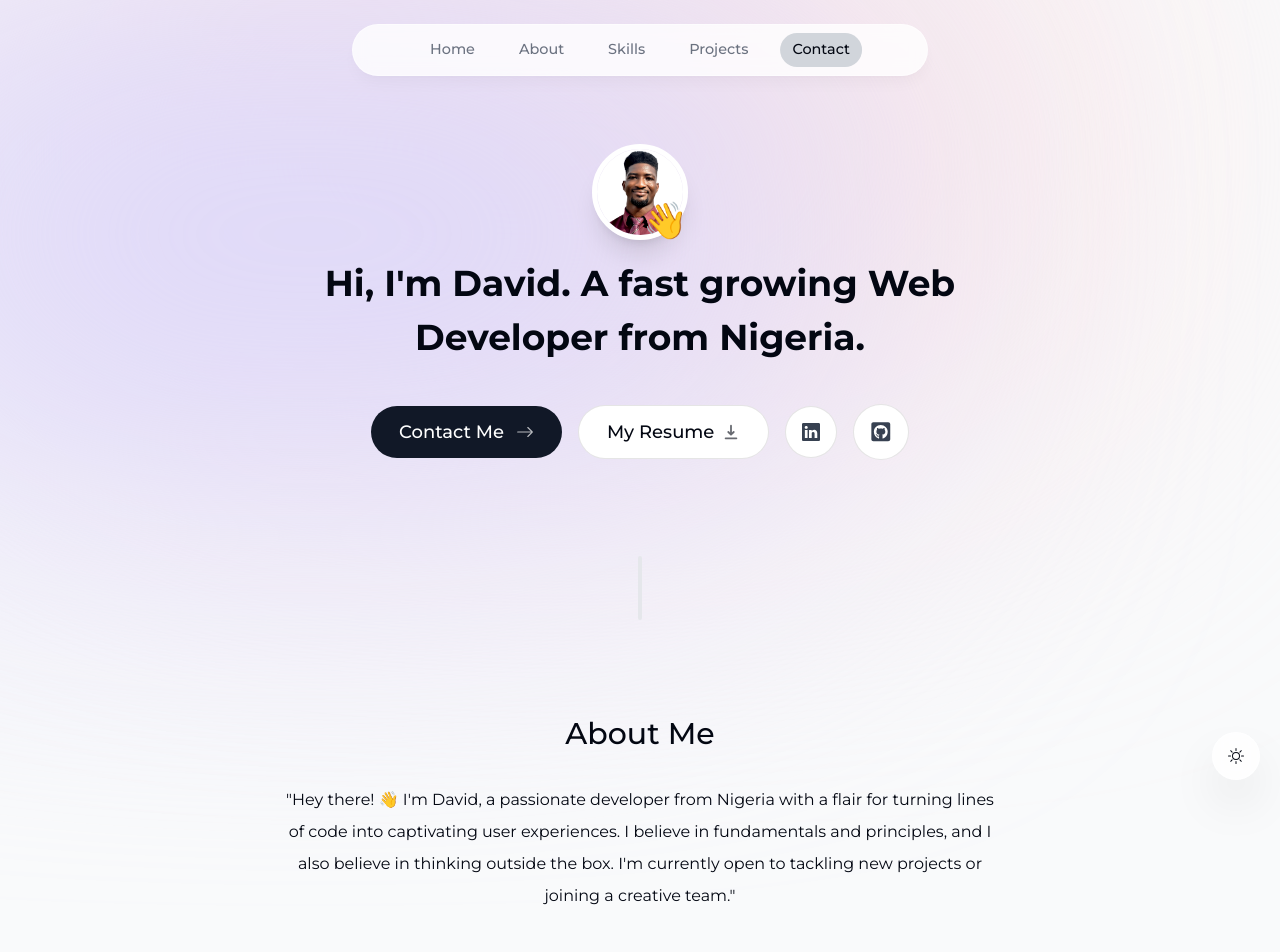
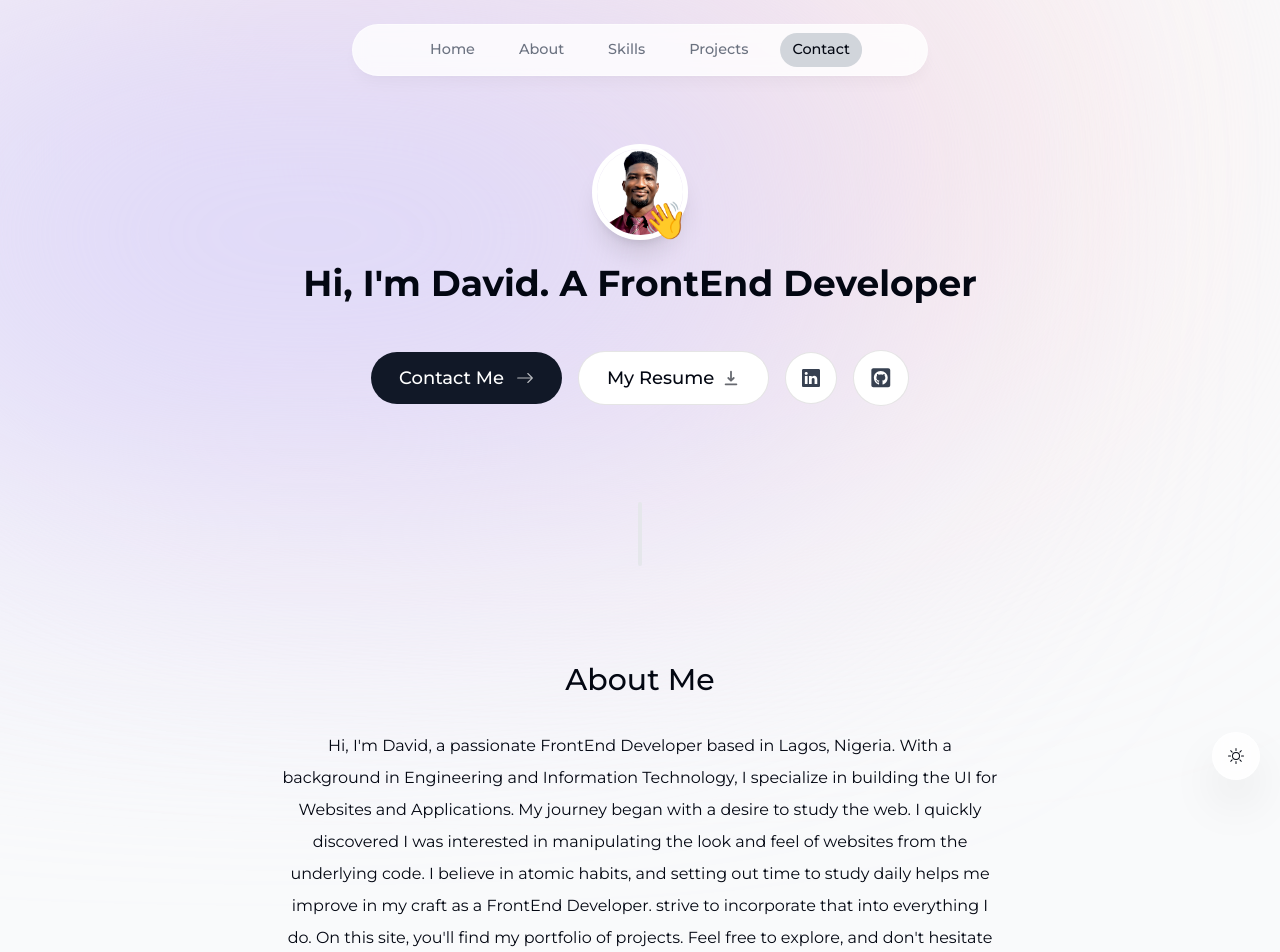
Before and after one commit to agbaniongithub/portfolio, a Next.js app: page / in a window 1280 px wide. Shown: the top 952 px of the page. Built offline with nearby package versions, Linux system fonts and the light colour scheme; no server answers.

Commit message:
Migrating fonts

```diff
--- a/components/AboutMe.tsx
+++ b/components/AboutMe.tsx
@@ -19,8 +19,8 @@ export default function AboutMe() {
     >
       <SectionHeading>About me</SectionHeading>
       <p className="mb-3">
-        "Hey there! 👋 I'm David, a passionate developer from Nigeria with a flair for turning lines of code into captivating user experiences. I believe in fundamentals and principles, and I also believe in thinking outside the box. I'm currently open to tackling new projects or joining a creative team."
-      </p>
+      Hi, I'm David, a passionate FrontEnd Developer based in Lagos, Nigeria. With a background in Engineering and Information Technology, I specialize in building the UI for Websites and Applications.
+My journey began with a desire to study the web. I quickly discovered I was interested in manipulating the look and feel of websites from the underlying code. I believe in atomic habits, and setting out time to study daily helps me improve in my craft as a FrontEnd Developer. strive to incorporate that into everything I do. On this site, you'll find my portfolio of projects. Feel free to explore, and don't hesitate to reach out if you'd like to connect!</p>
     </motion.section>
   );
 }
--- a/components/Intro.tsx
+++ b/components/Intro.tsx
@@ -62,7 +62,7 @@ export default function Intro() {
         initial={{ opacity: 0, y: 100 }}
         animate={{ opacity: 1, y: 0 }}
       >
-        <span className="font-bold">Hi, I'm David. A fast growing Web Developer from Nigeria.</span>
+        <span className="font-bold">Hi, I'm David. A FrontEnd Developer</span>
       </motion.h1>
 
       <motion.div
```
